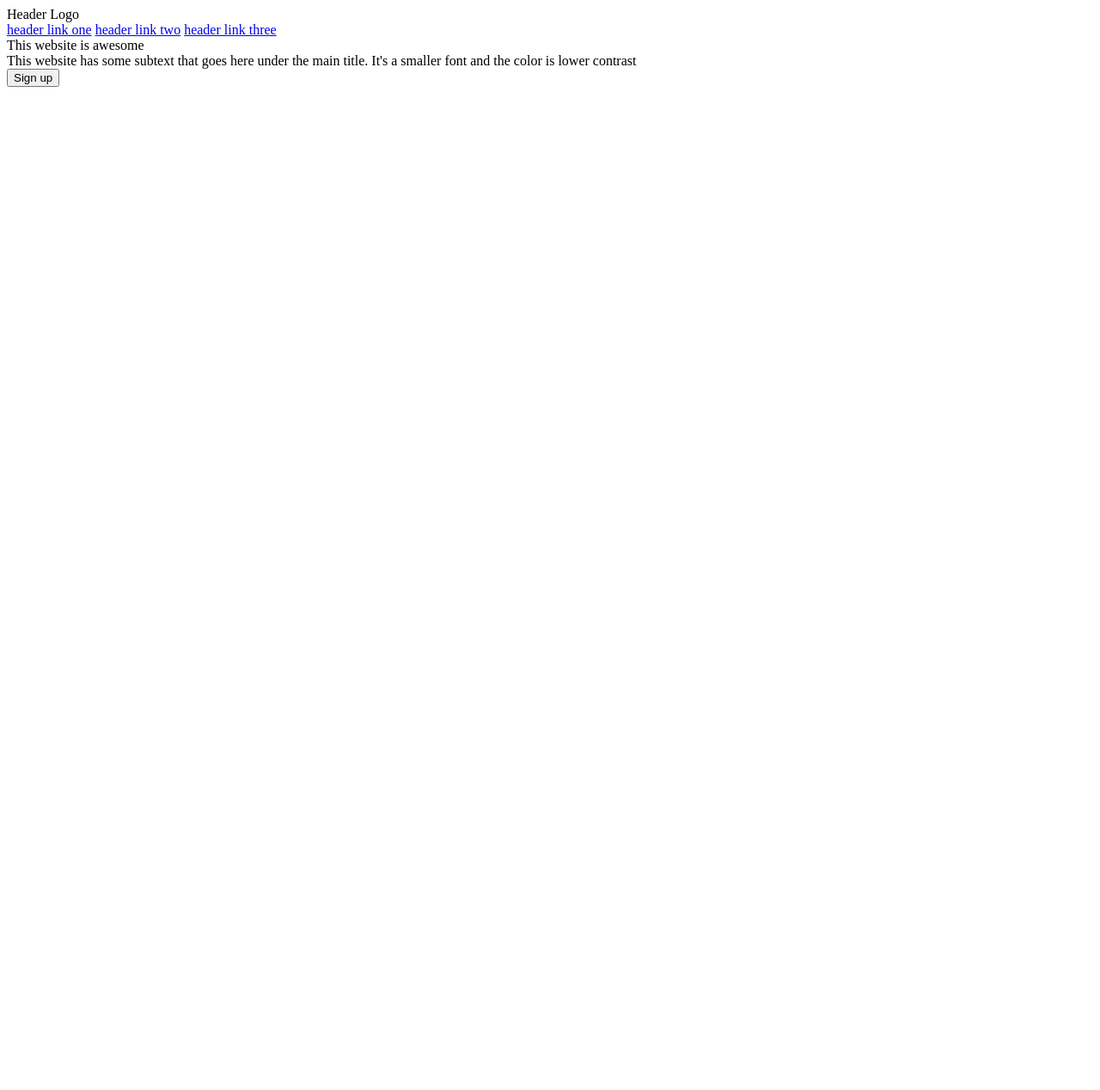
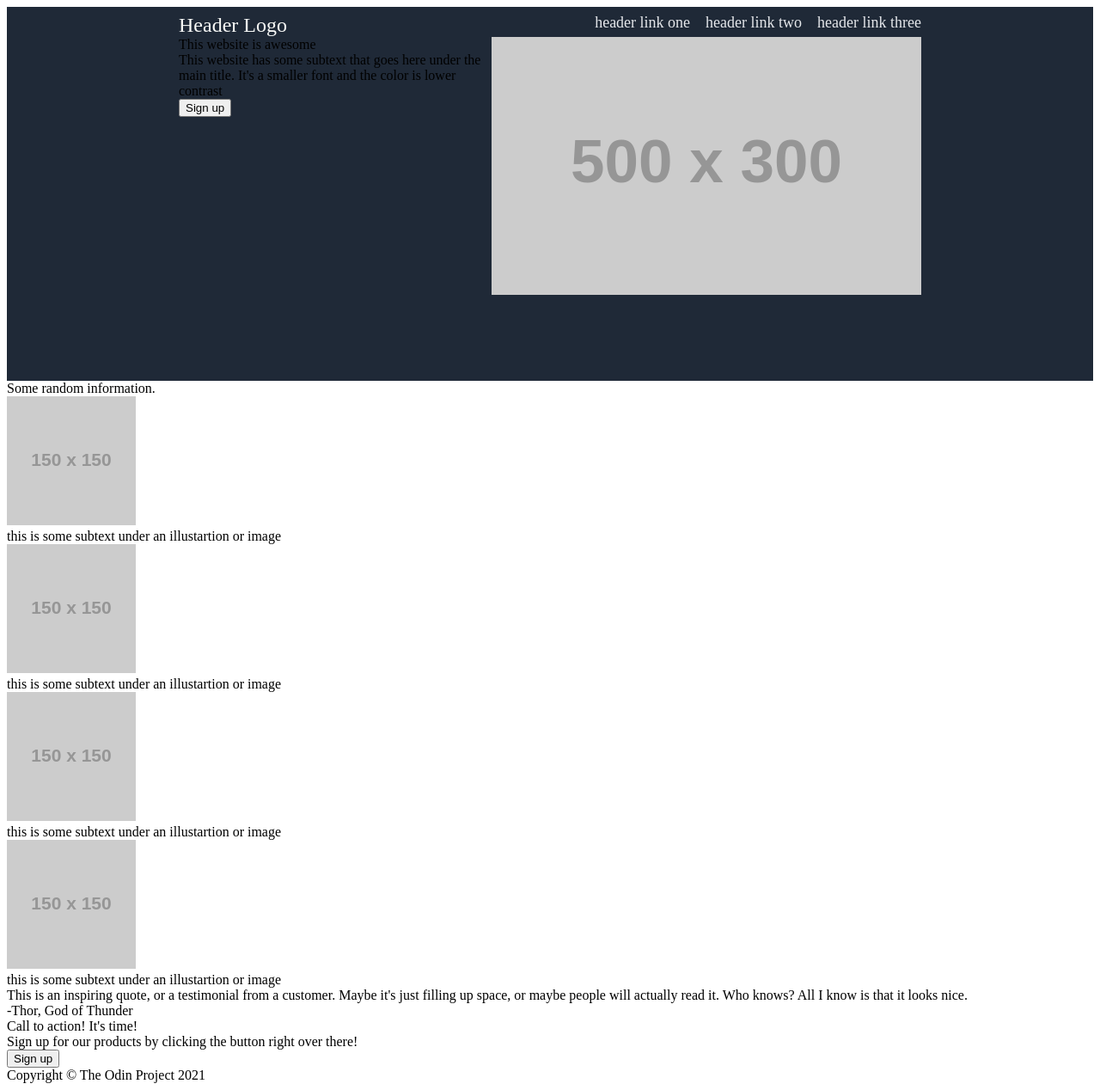
Before and after one commit to Suharth/landing-page, a plain HTML site: page index.html in a window 1280 px wide. Shown: the whole page at 86% size. Before the commit the page ends 800 px from the top, so only its background shows below. Drawn offline with Linux system fonts and the light colour scheme; placeholder pictures from the web are drawn by us.

Commit message:
Added style.css and styled certain elements

```diff
--- a/index.html
+++ b/index.html
@@ -5,15 +5,47 @@
     <meta http-equiv="X-UA-Compatible" content="IE=edge">
     <meta name="viewport" content="width=device-width, initial-scale=1.0">
     <title>Landing page</title>
+    <link rel="stylesheet" href="style.css">
 </head>
 <body>
-    <div>Header Logo</div>
+    <div class="top">
+    <div class="header">
+    <div class="header-logo">Header Logo</div>
+    <div class="header-links">
     <a href="https://www.google.com">header link one</a>
     <a href="https://www.google.com">header link two</a>
     <a href="https://www.google.com">header link three</a>
+    </div>
+    </div>
+    <div class="section1">
+    <div class="section1-left">
     <div>This website is awesome</div>
     <div>This website has some subtext that goes here under the main title. It's a smaller font and the color is lower contrast</div>
     <button>Sign up</button>
-    <img src="">
+    </div>
+    <img src="https://via.placeholder.com/500x300" alt="this is a placeholder for an image">
+    </div>
+    </div>
+    <div class="section2">
+    <div>Some random information.</div>
+    <img src="https://via.placeholder.com/150">
+    <div>this is some subtext under an illustartion or image</div>
+    <img src="https://via.placeholder.com/150">
+    <div>this is some subtext under an illustartion or image</div>
+    <img src="https://via.placeholder.com/150">
+    <div>this is some subtext under an illustartion or image</div>
+    <img src="https://via.placeholder.com/150">
+    <div>this is some subtext under an illustartion or image</div>
+    </div>
+    <div class="section3">
+    <div>This is an inspiring quote, or a testimonial from a customer. Maybe it's just filling up space, or maybe people will actually read it. Who knows? All I know is that it looks nice.</div>
+    <div>-Thor, God of Thunder</div>
+    </div>
+    <div class="section4">
+    <div>Call to action! It's time!</div>
+    <div>Sign up for our products by clicking the button right over there!</div>
+    <button>Sign up</button>
+    </div>
+    <div class="footer">Copyright &copy; The Odin Project 2021</div>
 </body>
 </html>
--- /dev/null
+++ b/style.css
@@ -0,0 +1,36 @@
+body{
+    display: flex;
+    flex-direction: column;
+}
+
+.top{
+    display: flex;
+    flex-direction: column;
+    background-color: #1f2937;
+    padding: 8px 200px 100px 200px;
+}
+
+.header{
+    display: flex;
+    justify-content: space-between;
+}
+
+.header-logo{
+    font-size: 24px;
+    color: #f9faf8;
+}
+
+.header-links{
+    display: flex;
+    gap: 18px;
+}
+
+.section1{
+    display: flex;
+}
+
+a{
+    text-decoration: none;
+    font-size: 18px;
+    color: #E5E7EB;
+}
```
